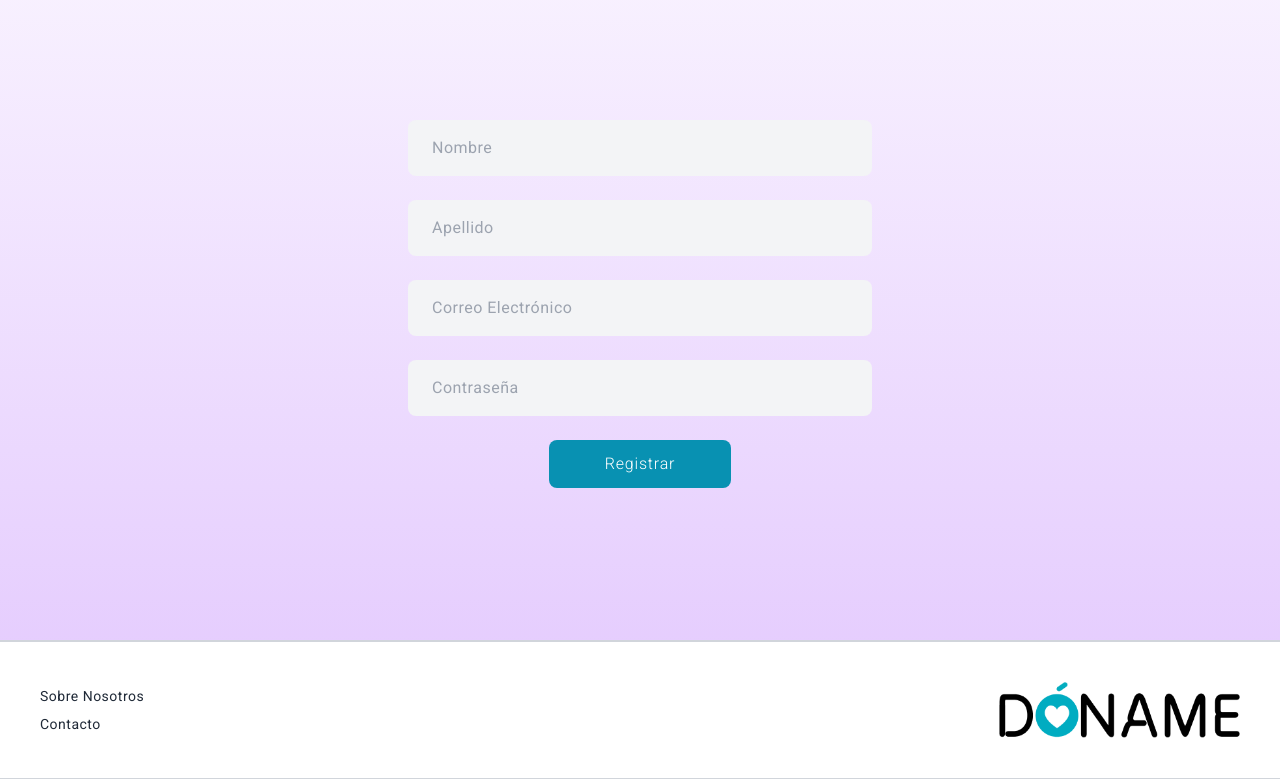
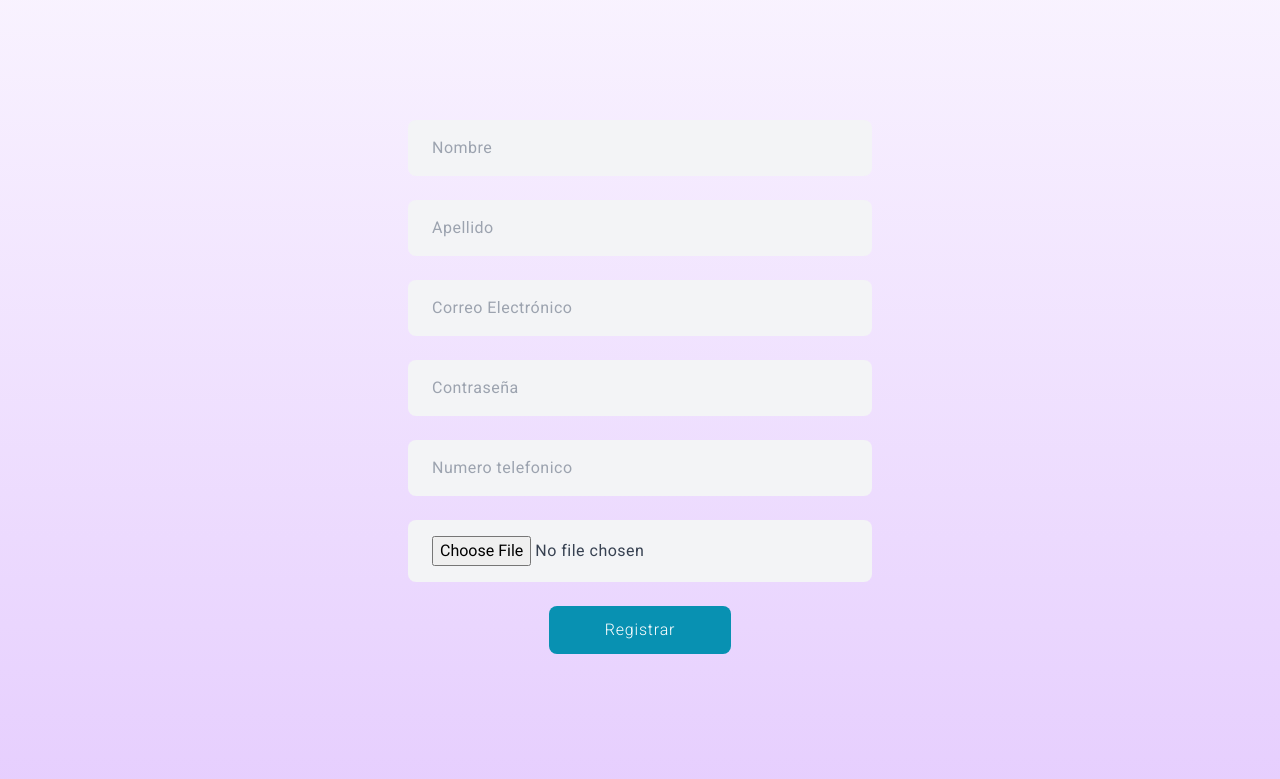
Before and after one commit to martinezgomez34/multiFront, an Angular app: page /Login/Register in a window 1280 px wide. Shown: the part 378-1157 px from the top of the page. Built offline with nearby package versions, Linux system fonts and the light colour scheme.

Commit message:
RegisterDonors

```diff
--- a/src/app/models/user/user.ts
+++ b/src/app/models/user/user.ts
@@ -5,3 +5,13 @@ export interface User {
     email: string;
     password: string;
   }
+
+export interface donor {
+  id?: number;
+  user_name: string;
+  last_name: string;
+  email: string;
+  password : string;
+  phone_number: string;
+  image?: File
+}
--- a/src/app/page/register/register.component.html
+++ b/src/app/page/register/register.component.html
@@ -30,6 +30,22 @@
                type="password" id="password" placeholder="Contraseña" required>
       </div>
 
+      <div class="w-full mb-6">
+        <label class="block text-sm text-black mb-2" for="phone_number"></label>
+        <input formControlName="phone_number"
+               class="w-full px-6 py-4 text-gray-700 bg-gray-100 rounded-lg focus:outline-none focus:bg-sky-100"
+               type="text" id="number" placeholder="Numero telefonico" required>
+      </div>
+
+      <div class="w-full mb-6">
+        <label class="block text-sm text-black mb-2" for="image"></label>
+        <input type="file"
+               id="image"
+               (change)="onFileSelected($event)"
+               class="w-full px-6 py-4 text-gray-700 bg-gray-100 rounded-lg focus:outline-none focus:bg-sky-100"
+               accept="image/*">
+      </div>
+
       <div class="w-full flex justify-center mb-6">
         <button type="submit" class="px-14 py-3 text-white font-light tracking-wider bg-cyan-600 hover:bg-gray-800 rounded-lg">
           Registrar
--- a/src/app/page/register/register.component.ts
+++ b/src/app/page/register/register.component.ts
@@ -21,7 +21,7 @@ import { ApiService } from '../../service/api.service';
 })
 export class RegisterComponent {
   form: FormGroup;
-
+  selectedFile: File | null = null;
   constructor(
     private fb: FormBuilder,
     private apiService: ApiService
@@ -31,16 +31,29 @@ export class RegisterComponent {
       lastname: ['', Validators.required],
       email: ['', [Validators.required, Validators.email]],
       password: ['', Validators.required],
+      phone_number: ['', Validators.required], // Asegúrate de que esta línea exista
     });
+
+  }
+
+  onFileSelected(event: Event): void {
+    const fileInput = event.target as HTMLInputElement;
+    if (fileInput.files && fileInput.files.length > 0) {
+      this.selectedFile = fileInput.files[0];
+    }
   }
 
   onSubmit(): void {
     if (this.form.valid) {
-      this.apiService.createUser(this.form.value).subscribe(user => {
-        console.log('Login successful:', user);
-      }, error => {
-        console.error('Error creating user', error);
-      });
+      const donorData = { ...this.form.value, image: this.selectedFile };
+      this.apiService.registerDon(donorData).subscribe(
+        response => {
+          console.log('Usuario registrado exitosamente:', response);
+        },
+        error => {
+          console.error('Error al registrar usuario:', error);
+        }
+      );
     }
   }
 
--- a/src/app/service/api.service.ts
+++ b/src/app/service/api.service.ts
@@ -1,9 +1,10 @@
 import { Injectable } from '@angular/core';
 import { HttpClient } from '@angular/common/http';
 import { Observable } from 'rxjs';
-import { User } from '../models/user/user';
+import { donor, User } from '../models/user/user';
 import { catchError } from 'rxjs/operators';
 import { throwError } from 'rxjs';
+import { error } from 'node:console';
 
 @Injectable({
   providedIn: 'root'
@@ -25,4 +26,23 @@ export class ApiService {
       })
     );
   }
+  registerDon(donor: donor): Observable<any> {
+    const formData = new FormData();
+    formData.append('user_name', donor.user_name);
+    formData.append('last_name', donor.last_name);
+    formData.append('email', donor.email);
+    formData.append('password', donor.password);
+    formData.append('phone_number', donor.phone_number);
+    if (donor.image) {
+      formData.append('image', donor.image, donor.image.name);
+    }
+
+    return this.http.post(`${this.apiUrl}/registerDon`, formData).pipe(
+      catchError(error => {
+        console.error('No se pudo registrar el usuario', error);
+        return throwError(() => error);
+      })
+    );
+  }
+
 }
```
